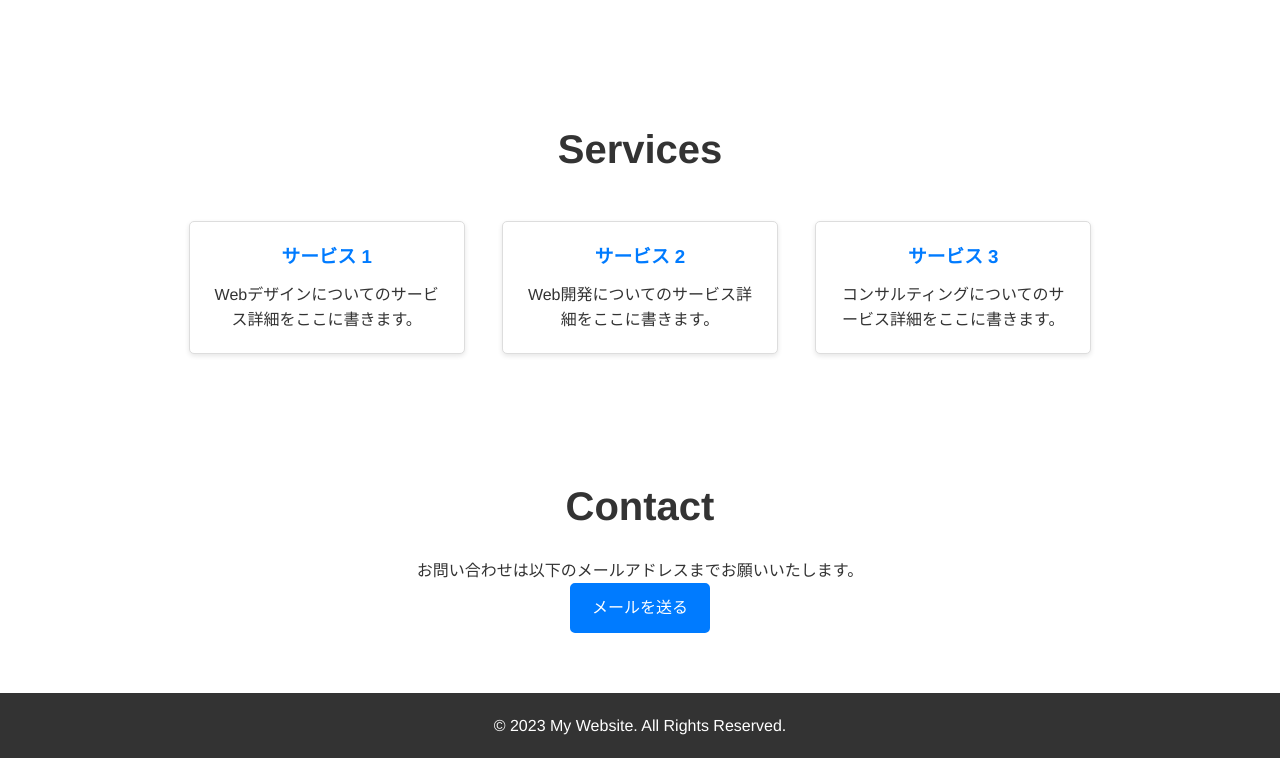
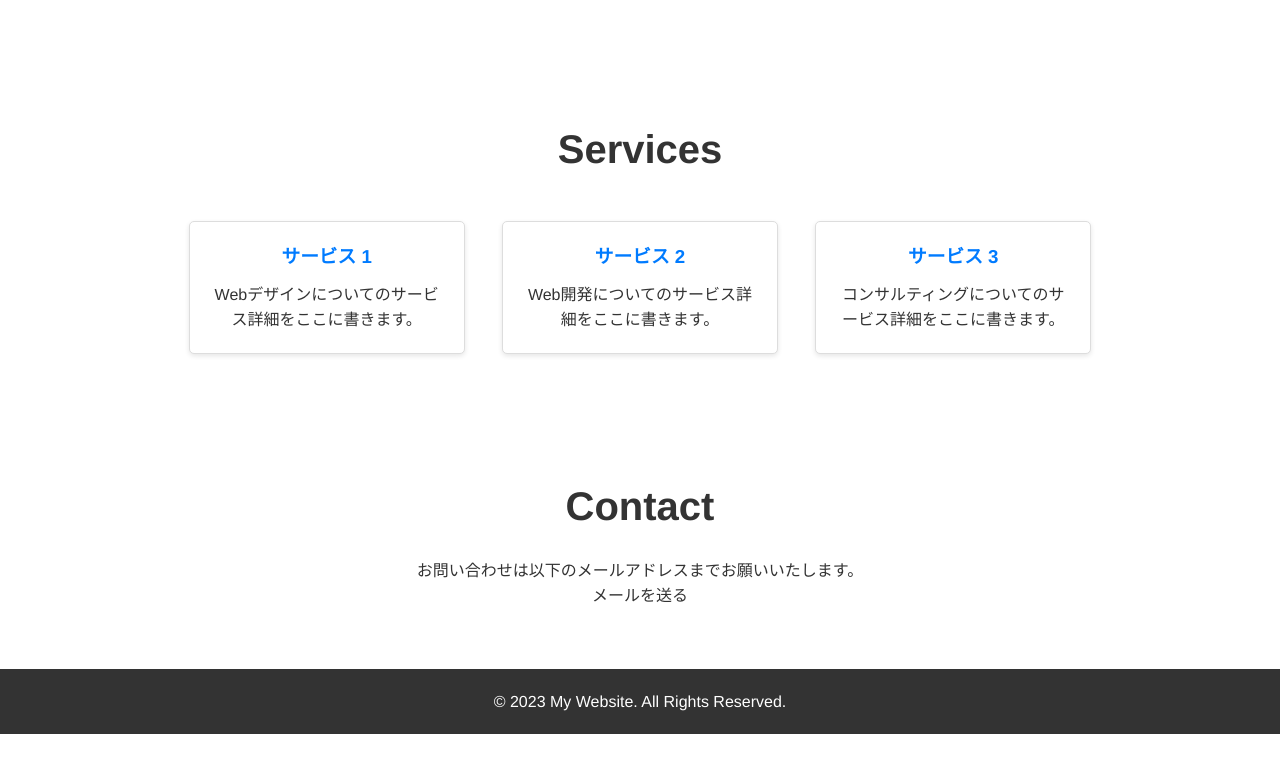
Before and after one commit to AymOsk/first-site, a plain HTML site: page index.html in a window 1280 px wide. Shown: the part 750-1508 px from the top of the page. After the commit the page ends 1484 px from the top, so only its background shows below. Drawn offline with Linux system fonts and the light colour scheme.

Commit message:
Update index.html

```diff
--- a/index.html
+++ b/index.html
@@ -72,7 +72,7 @@
             <div class="container">
                 <h2>Contact</h2>
                 <p>お問い合わせは以下のメールアドレスまでお願いいたします。</p>
-                <a href="mailto:your-email@example.com" class="btn">メールを送る</a>
+                <a>メールを送る</a>
             </div>
         </section>
     </main>
```
